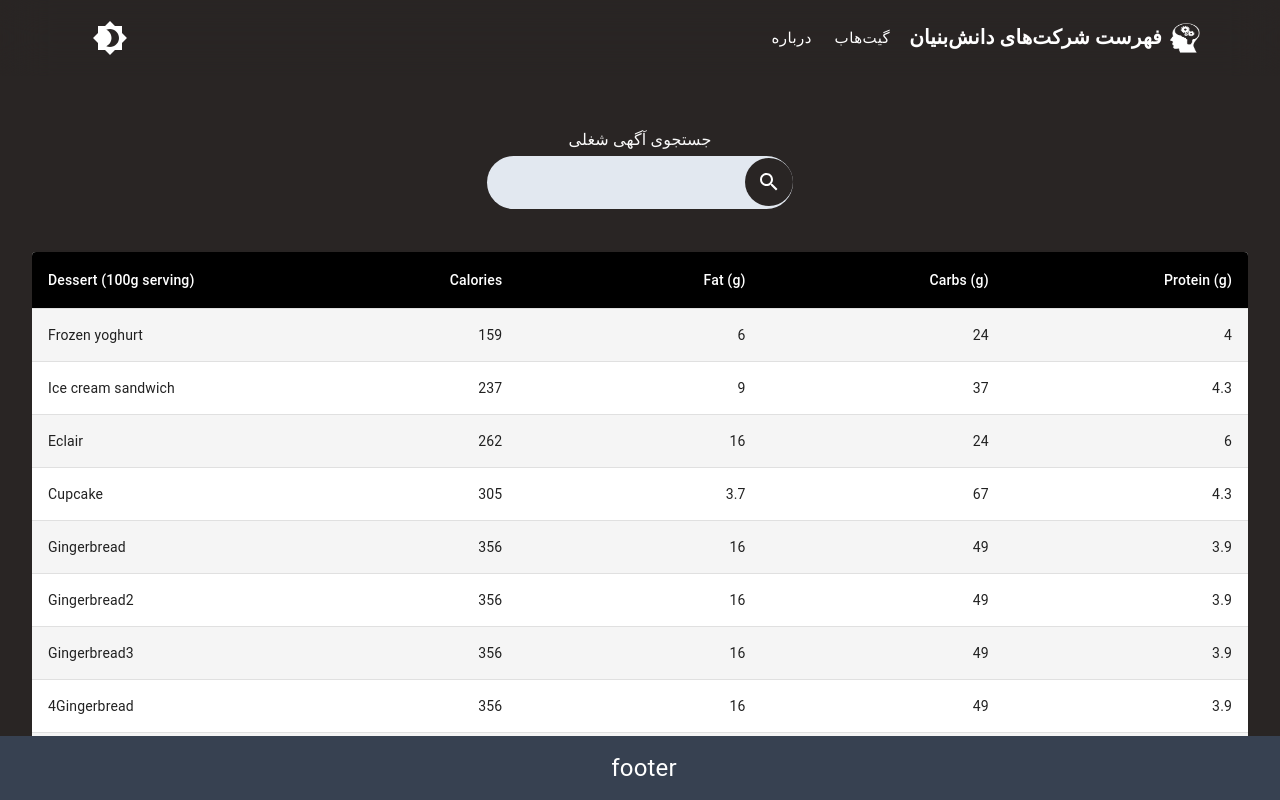
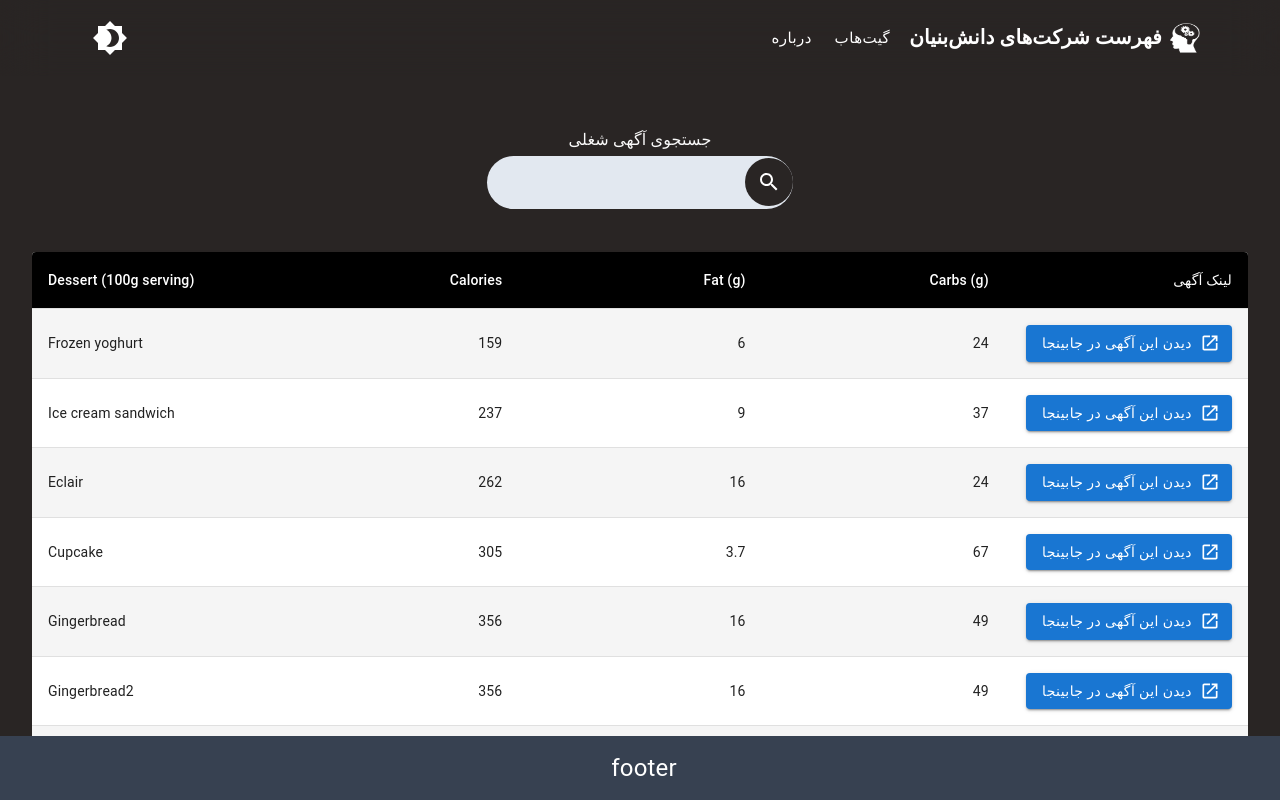
Before and after one commit to Hossein13M/danesh-bonyan, a Next.js app: page / in a window 1280 px wide. Built offline with nearby package versions, Linux system fonts and the light colour scheme.

Commit message:
chore(tableComponent): add button to navigate to the URL in table component

```diff
--- a/src/components/general-table.tsx
+++ b/src/components/general-table.tsx
@@ -7,6 +7,8 @@ import TableContainer from '@mui/material/TableContainer';
 import TableHead from '@mui/material/TableHead';
 import TableRow from '@mui/material/TableRow';
 import Paper from '@mui/material/Paper';
+import OpenInNewIcon from '@mui/icons-material/OpenInNew';
+import Button from '@mui/material/Button';
 
 const StyledTableCell = styled(TableCell)(({ theme }) => ({
   [`&.${tableCellClasses.head}`]: {
@@ -84,7 +86,7 @@ export default function GeneralTable() {
             <StyledTableCell align="right">Calories</StyledTableCell>
             <StyledTableCell align="right">Fat&nbsp;(g)</StyledTableCell>
             <StyledTableCell align="right">Carbs&nbsp;(g)</StyledTableCell>
-            <StyledTableCell align="right">Protein&nbsp;(g)</StyledTableCell>
+            <StyledTableCell align="right">لینک آگهی</StyledTableCell>
           </TableRow>
         </TableHead>
         <TableBody>
@@ -96,7 +98,13 @@ export default function GeneralTable() {
               <StyledTableCell align="right">{row.calories}</StyledTableCell>
               <StyledTableCell align="right">{row.fat}</StyledTableCell>
               <StyledTableCell align="right">{row.carbs}</StyledTableCell>
-              <StyledTableCell align="right">{row.protein}</StyledTableCell>
+              <StyledTableCell align="right">
+                <a href="https://google.com" target="blank">
+                  <Button variant="contained" endIcon={<OpenInNewIcon />}>
+                    دیدن این آگهی در جابینجا
+                  </Button>
+                </a>
+              </StyledTableCell>
             </StyledTableRow>
           ))}
         </TableBody>
```
